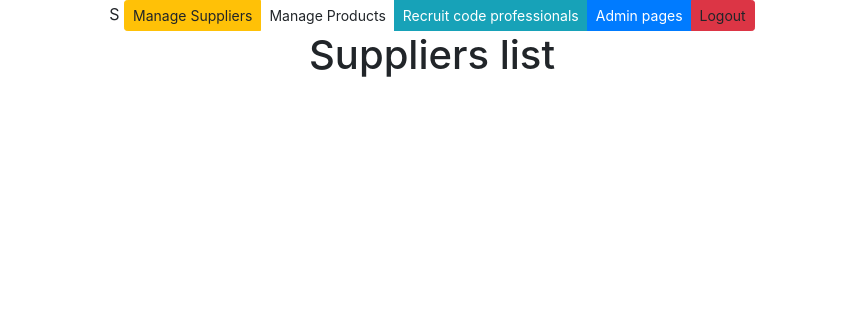
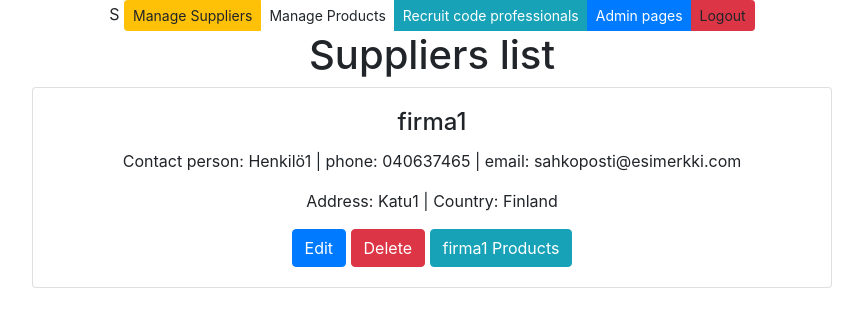
Before and after one commit to Koomiosi/kurssiprojekti, a Django app: page /suppliers/ in a window 1280 px wide. Shown: the top 327 px of the page, without its empty margins (208-1071 px from the left). Run offline with Django 5.2, Linux system fonts and the light colour scheme; data comes from the database, SQL or seed files in the repository; some libraries are stand-ins or nearby versions.

Commit message:
Suppliers list view added and a few buttons

```diff
--- a/suppliers/app/templates/supplierslist.html
+++ b/suppliers/app/templates/supplierslist.html
@@ -3,4 +3,20 @@
 {% block content %}
     <h1>Suppliers list</h1>
 
+
+{% for s in suppliers %}
+    <div class="card" style="max-width: 50rem;">
+        <div class="card-body">
+            <h4 class="card-title">{{s.companyname}}</h4>
+            <p class="card-text">Contact person: {{s.contactname}} | phone: {{s.phone}} | email: {{s.email}} </p>
+            <p class="card-text"> Address: {{s.address}} | Country: {{s.country}}</p>
+
+            <a href="/edit-supplier-get/{{s.id}}/" class="btn btn-primary">Edit</a>
+            <a href="/confirm-delete-supplier/{{s.id}}/" class="btn btn-danger">Delete</a>
+            <a href="/products-by-supplier/{{s.id}}/" class="btn btn-info">{{s.companyname}} Products</a>
+        </div>
+    </div>
+
+{% endfor %}
+
 {% endblock %}
--- a/suppliers/app/views.py
+++ b/suppliers/app/views.py
@@ -1,10 +1,16 @@
 from django.shortcuts import render
+from .models import Supplier, Product
 
 def landingview(request):
     return render(request, 'landingpage.html')
 
 def supplierslistview(request):
-    return render(request, 'supplierslist.html')
+    supplierlist = Supplier.objects.all()
+    context = {'suppliers': supplierlist}
+    return render(request, 'supplierslist.html', context)
 
 def productslistview(request):
-    return render(request, 'productslist.html')
+    productlist = Product.objects.all()
+    supplierlist = Supplier.objects.all()
+    context = {'products': productlist, 'suppliers': supplierlist}
+    return render(request, 'productslist.html', context)
```
